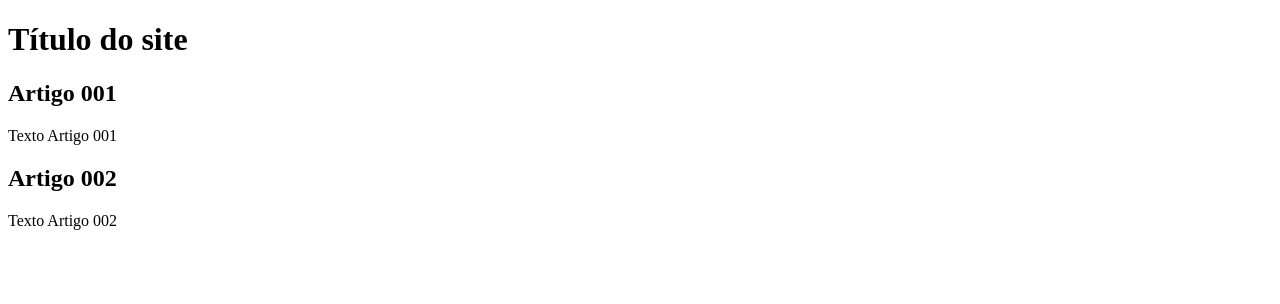
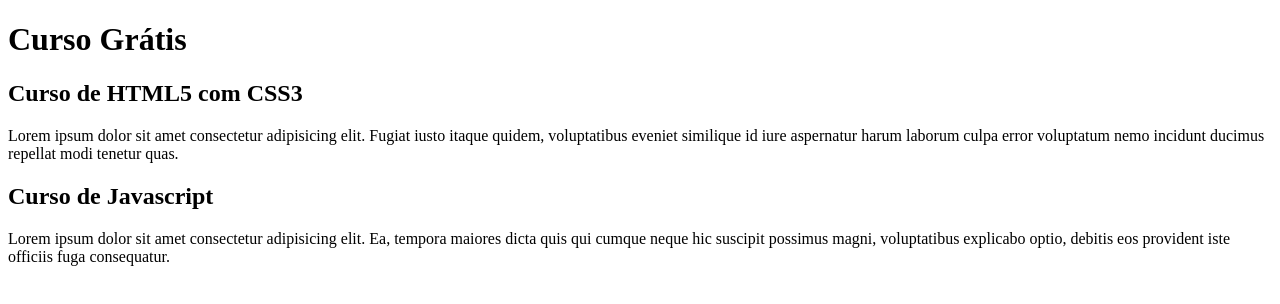
Before and after one commit to messiashub/projeto-site, a plain HTML site: page index.html in a window 1280 px wide. Drawn offline with Linux system fonts and the light colour scheme.

Commit message:
comecei a escrever o conteúdo

```diff
--- a/index.html
+++ b/index.html
@@ -8,15 +8,15 @@
 <body>
     <main>
         <header>
-            <h1>Título do site</h1>
+            <h1>Curso Grátis</h1>
         </header>
         <article>
-            <h2>Artigo 001</h2>
-            <p>Texto Artigo 001</p>
+            <h2>Curso de HTML5 com CSS3</h2>
+            <p>Lorem ipsum dolor sit amet consectetur adipisicing elit. Fugiat iusto itaque quidem, voluptatibus eveniet similique id iure aspernatur harum laborum culpa error voluptatum nemo incidunt ducimus repellat modi tenetur quas.</p>
         </article>
         <article>
-            <h2>Artigo 002</h2>
-            <p>Texto Artigo 002</p>
+            <h2>Curso de Javascript</h2>
+            <p>Lorem ipsum dolor sit amet consectetur adipisicing elit. Ea, tempora maiores dicta quis qui cumque neque hic suscipit possimus magni, voluptatibus explicabo optio, debitis eos provident iste officiis fuga consequatur.</p>
         </article>
     </main>
 
```
